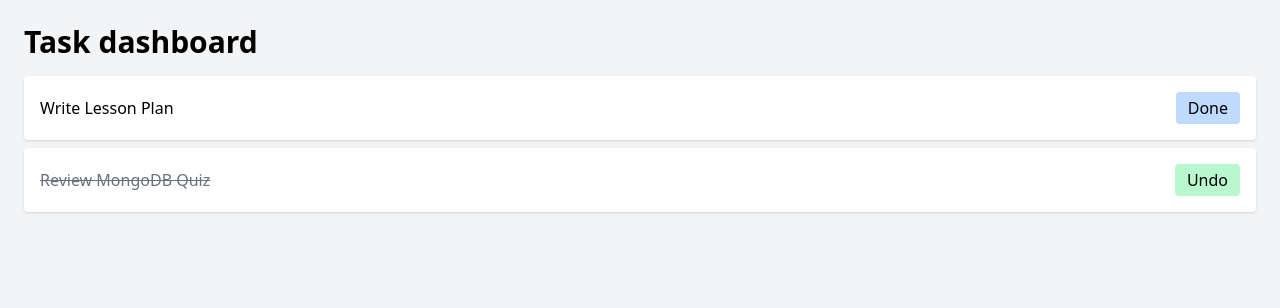
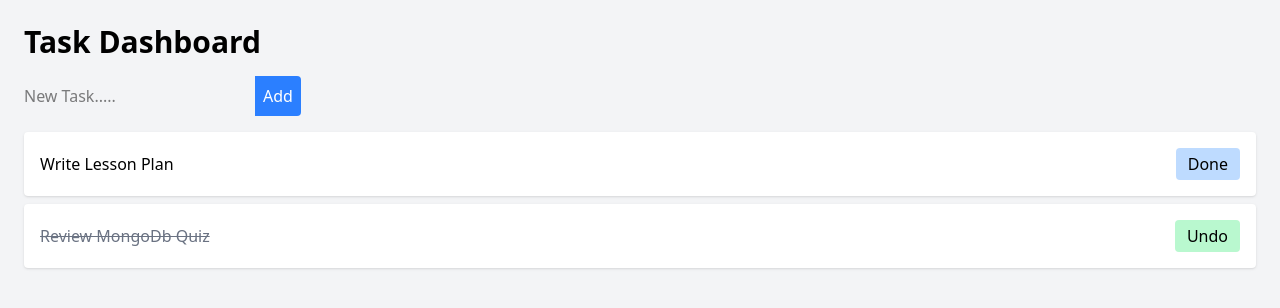
Before and after one commit to abascharles/PLPMERN, a React (Vite) app in the folder week3-ReactJS/plp-week3/: page / in a window 1280 px wide. Shown: the top 308 px of the page. Built offline with nearby package versions, Linux system fonts and the light colour scheme.

Commit message:
Complete task manager

```diff
--- a/week3-ReactJS/plp-week3/src/App.jsx
+++ b/week3-ReactJS/plp-week3/src/App.jsx
@@ -1,22 +1,45 @@
-import { useState } from 'react';
+import { useState, useEffect } from 'react';
 import Task from './components/Task';
+import TaskForm from './components/TaskForm';
 
 export default function App() {
-  const [tasks, setTasks] = useState([
-    { id: 1, title: 'Write Lesson Plan', complete: false },
-    { id: 2, title: 'Review MongoDB Quiz', complete: true },
-  ]);
+  // Initialize state, loading from localStorage if data exists
+  const [tasks, setTasks] = useState(() => {
+    const saved = localStorage.getItem('tasks');
+    return saved
+      ? JSON.parse(saved)
+      : [
+          { id: 1, title: 'Write Lesson Plan', completed: false },
+          { id: 2, title: 'Review MongoDb Quiz', completed: true },
+        ];
+  });
 
+  // Persist tasks whenever they change
+  useEffect(() => {
+    localStorage.setItem('tasks', JSON.stringify(tasks));
+  }, [tasks]);
+
+  // Toggle task completed status immutably
   const toggleTask = id => {
-    setTasks(curr => curr.map(t => (t.id === id ? { ...t, complete: !t.complete } : t)));
+    setTasks(curr => curr.map(t => (t.id === id ? { ...t, completed: !t.completed } : t)));
+  };
+
+  // Add a new task at the beginning of the list
+  const addTask = title => {
+    setTasks(curr => [{ id: Date.now(), title, completed: false }, ...curr]);
   };
 
   return (
     <div className="min-h-screen bg-gray-100 p-6">
-      <h1 className="text-3xl font-bold mb-4"> Task dashboard</h1>
-      {tasks.map(task => (
-        <Task key={task.id} {...task} onToggle={toggleTask} />
-      ))}
+      <h1 className="text-3xl font-bold mb-4">Task Dashboard</h1>
+
+      <TaskForm onAdd={addTask} />
+
+      {tasks.length ? (
+        tasks.map(task => <Task key={task.id} {...task} onToggle={toggleTask} />)
+      ) : (
+        <p className="text-gray-500">No tasks yet! Add one above.</p>
+      )}
     </div>
   );
 }
--- a/week3-ReactJS/plp-week3/src/components/Task.jsx
+++ b/week3-ReactJS/plp-week3/src/components/Task.jsx
@@ -9,14 +9,17 @@
 
 // The `{ id, title, complete, onToggle }` part is called **destructuring props** - it's like opening the delivery box and taking out exactly what you need.
 
-export default function Task({ id, title, complete, onToggle }) {
+export default function Task({ id, title, completed, onToggle }) {
   return (
     <div className="flex items-center justify-between p-4 bg-white rounded shadow mb-2">
       {/* conditional styling */}
-      <span className={complete ? 'line-through text-gray-500' : ''}>{title}</span>
+      <span className={completed ? 'line-through text-gray-500' : ''}>{title}</span>
 
-      <button className={`px-3 py-1 rounded ${complete ? 'bg-green-200' : 'bg-blue-200'}`} onClick={() => onToggle(id)}>
-        {complete ? 'Undo' : 'Done'}
+      <button
+        className={`px-3 py-1 rounded ${completed ? 'bg-green-200' : 'bg-blue-200'}`}
+        onClick={() => onToggle(id)}
+      >
+        {completed ? 'Undo' : 'Done'}
       </button>
     </div>
   );
--- a/week3-ReactJS/plp-week3/src/components/TaskForm.jsx
+++ b/week3-ReactJS/plp-week3/src/components/TaskForm.jsx
@@ -2,4 +2,26 @@ import { useState } from 'react';
 
 export default function TaskForm({ onAdd }) {
   const [text, setText] = useState('');
+
+  const handleSubmit = e => {
+    e.preventDefault();
+    if (!text.trim()) return;
+    onAdd(text);
+    setText('');
+  };
+
+  return (
+    <form onSubmit={handleSubmit} className="flex mb-4">
+      <input
+        classname="flex-1 p-2 bprder rounded-l"
+        value={text}
+        onChange={e => setText(e.target.value)}
+        placeholder="New Task....."
+      />
+
+      <button type="submit" className="p-2 bg-blue-500 text-white rounded-r">
+        Add
+      </button>
+    </form>
+  );
 }
```
